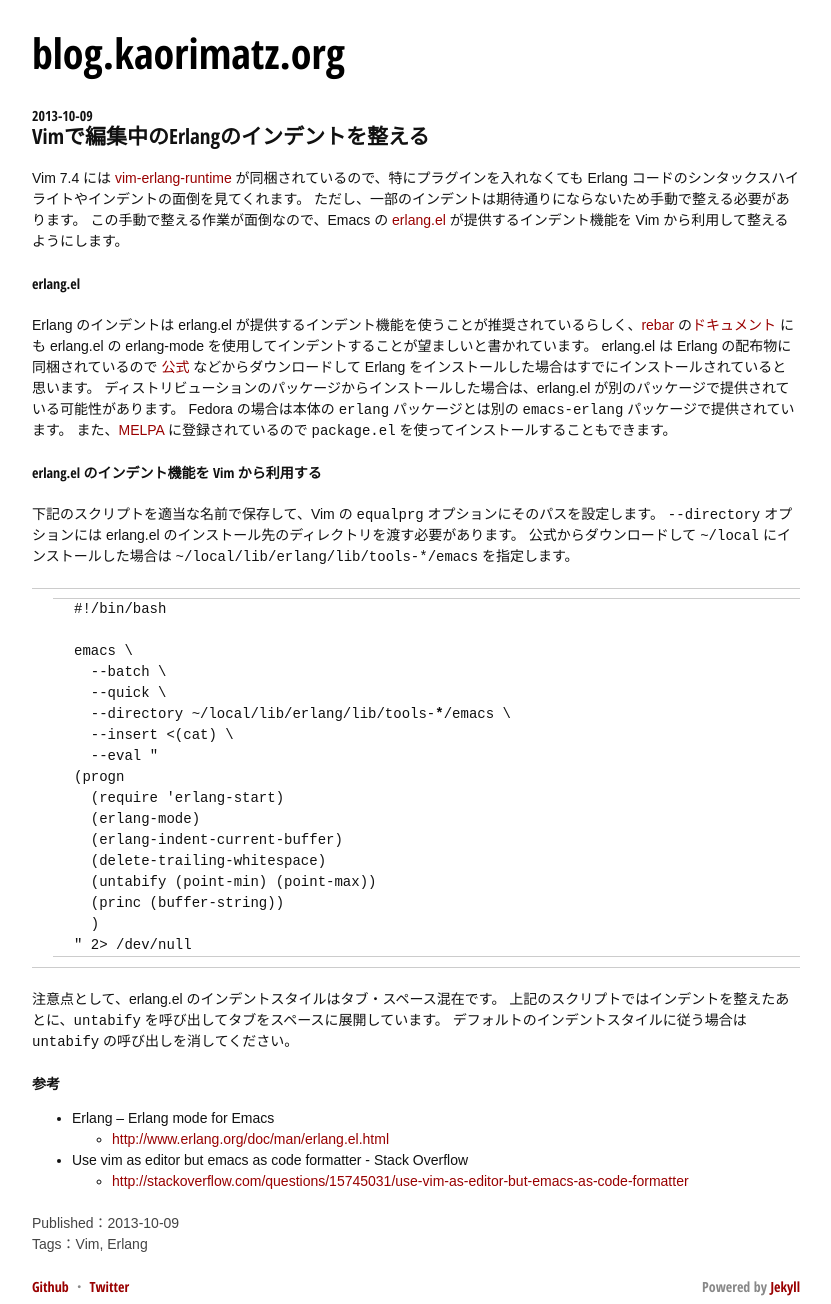
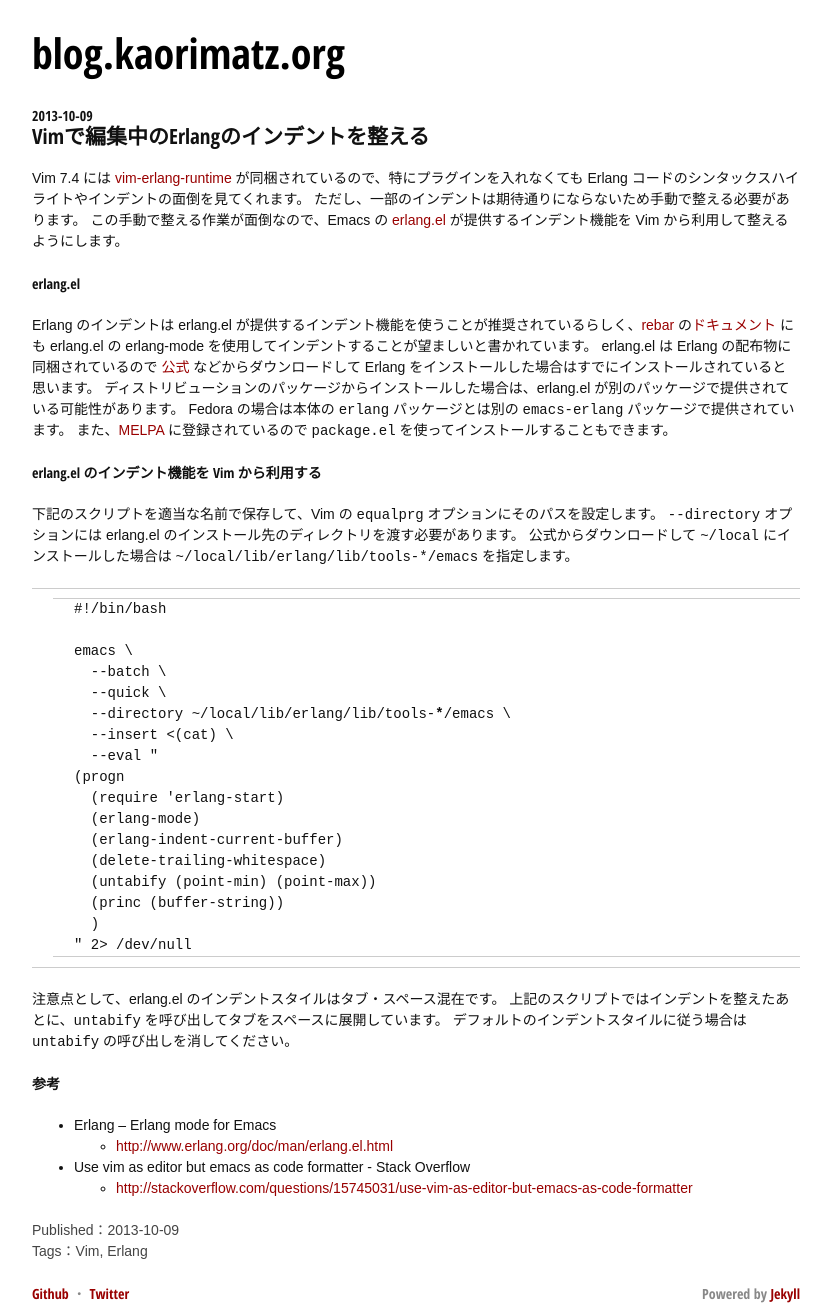
Before and after one commit to kaorimatz/blog.kaorimatz.org, a Jekyll site: the page built from _posts/2013-10-09-correct-indentation-of-erlang-in-vim.mkd, in a window 1280 px wide. Shown: the whole page, without its empty margins (224-1055 px from the left). Built offline with Jekyll 4.4.1, drawn with Linux system fonts in a browser that asks for light colours; nearby versions of some CDN libraries; Markdown is read by kramdown in place of the engine named in the settings.

```diff
--- a/stylesheets/screen.css
+++ b/stylesheets/screen.css
@@ -104,6 +104,21 @@ code {
   max-width: 100%;
   height: auto;
 }
+.post-content ul {
+  font-size: 1em;
+  line-height: 1.5em;
+  margin-top: 1.5em;
+  padding-top: 0em;
+  padding-bottom: 0em;
+  margin-bottom: 1.5em;
+  padding-left: 3em;
+}
+.post-content ul ul {
+  margin-top: 0em;
+  padding-top: 0em;
+  padding-bottom: 0em;
+  margin-bottom: 0em;
+}
 
 .post-meta ul {
   margin-top: 1.5em;
```
Also changed, not shown: _sass/screen.scss (+9 -0 lines).
